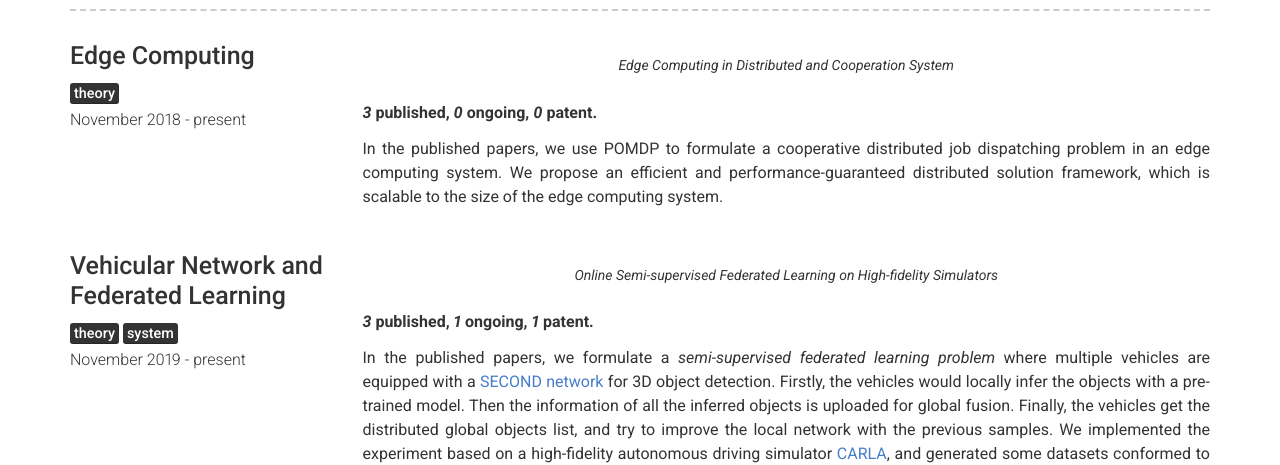
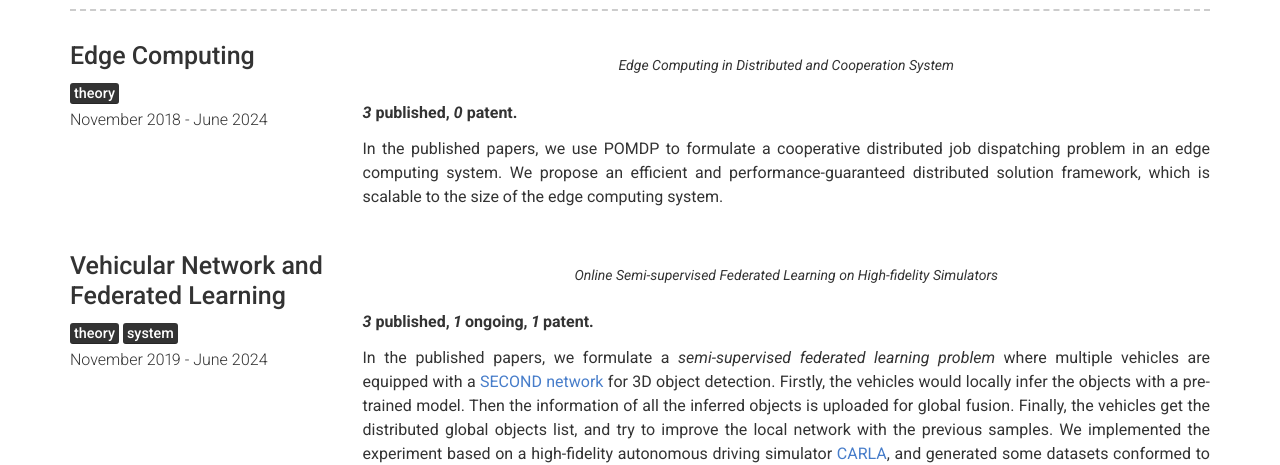
Before and after one commit to iamhyc/resume, a Jekyll site: the page built from index.md, in a window 1280 px wide and 900 px high, scrolled down 451 px. Shown: the part 157-622 px from the top of the window. Built offline with Jekyll 4.4.1, drawn with Linux system fonts in a browser that asks for light colours; comment, search, counter and statistics services are not loaded; a style sheet for code colours, icons or effects is not loaded.

Commit message:
update resume

```diff
--- a/_data/experience.yml
+++ b/_data/experience.yml
@@ -2,11 +2,11 @@
 - company: Edge Computing
   # link: Link to company (optional)
   job_title: <mark>theory</mark>
-  dates: November 2018 - present
+  dates: November 2018 - June 2024
   quote: >
     Edge Computing in Distributed and Cooperation System
   description: | # this will include new lines to allow paragraphs
-    ***3* published, *0* ongoing, *0* patent.**
+    ***3* published, *0* patent.**
 
     In the published papers, we use POMDP to formulate a cooperative distributed job dispatching problem in an edge computing system.
     We propose an efficient and performance-guaranteed distributed solution framework, which is scalable to the size of the edge computing system.
@@ -14,7 +14,7 @@
 
 - company: Vehicular Network and Federated Learning
   job_title: <mark>theory</mark> <mark>system</mark>
-  dates: November 2019 - present
+  dates: November 2019 - June 2024
   quote: >
     Online Semi-supervised Federated Learning on High-fidelity Simulators
   description: | # this will include new lines to allow paragraphs
```
Also changed, not shown: 2 other files.
